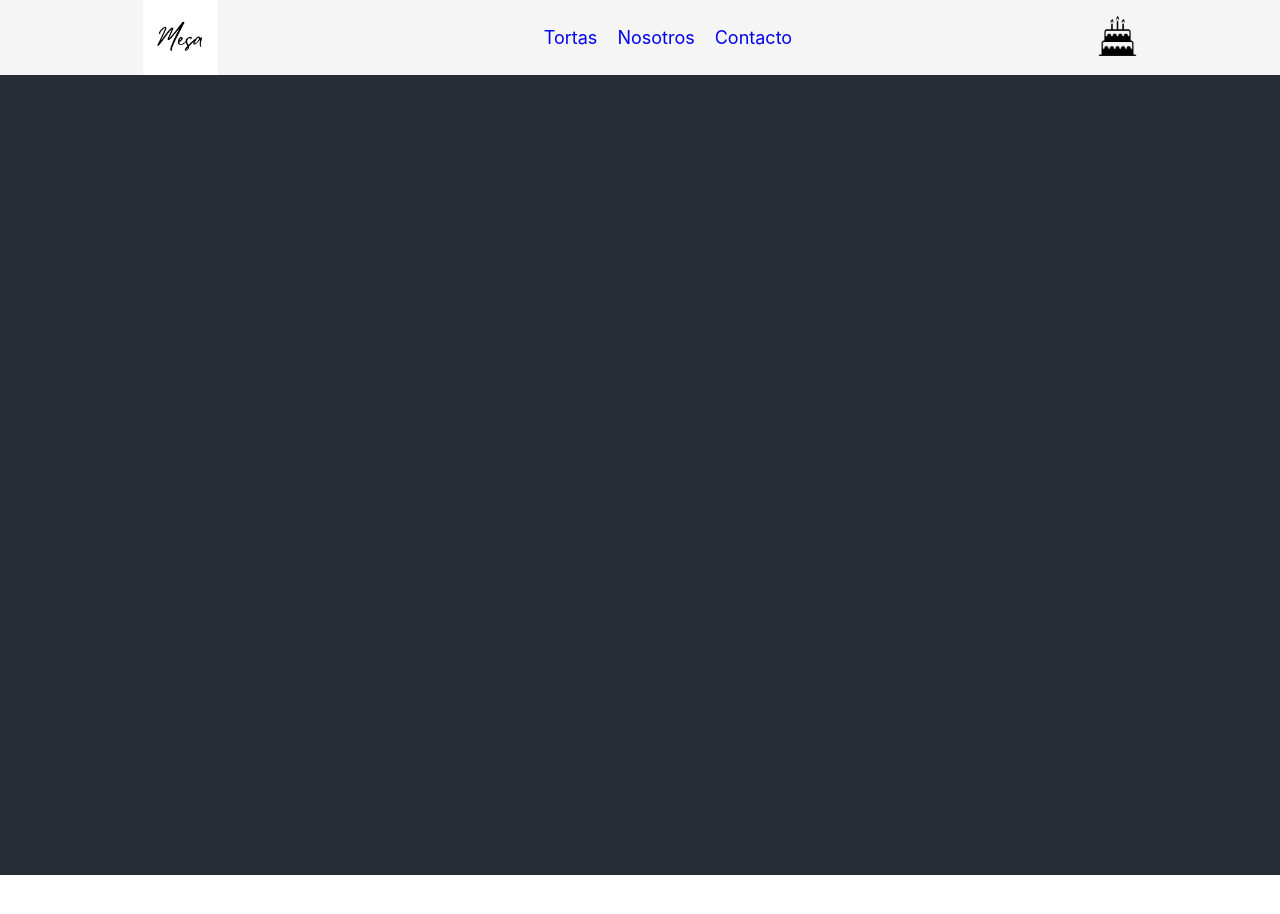
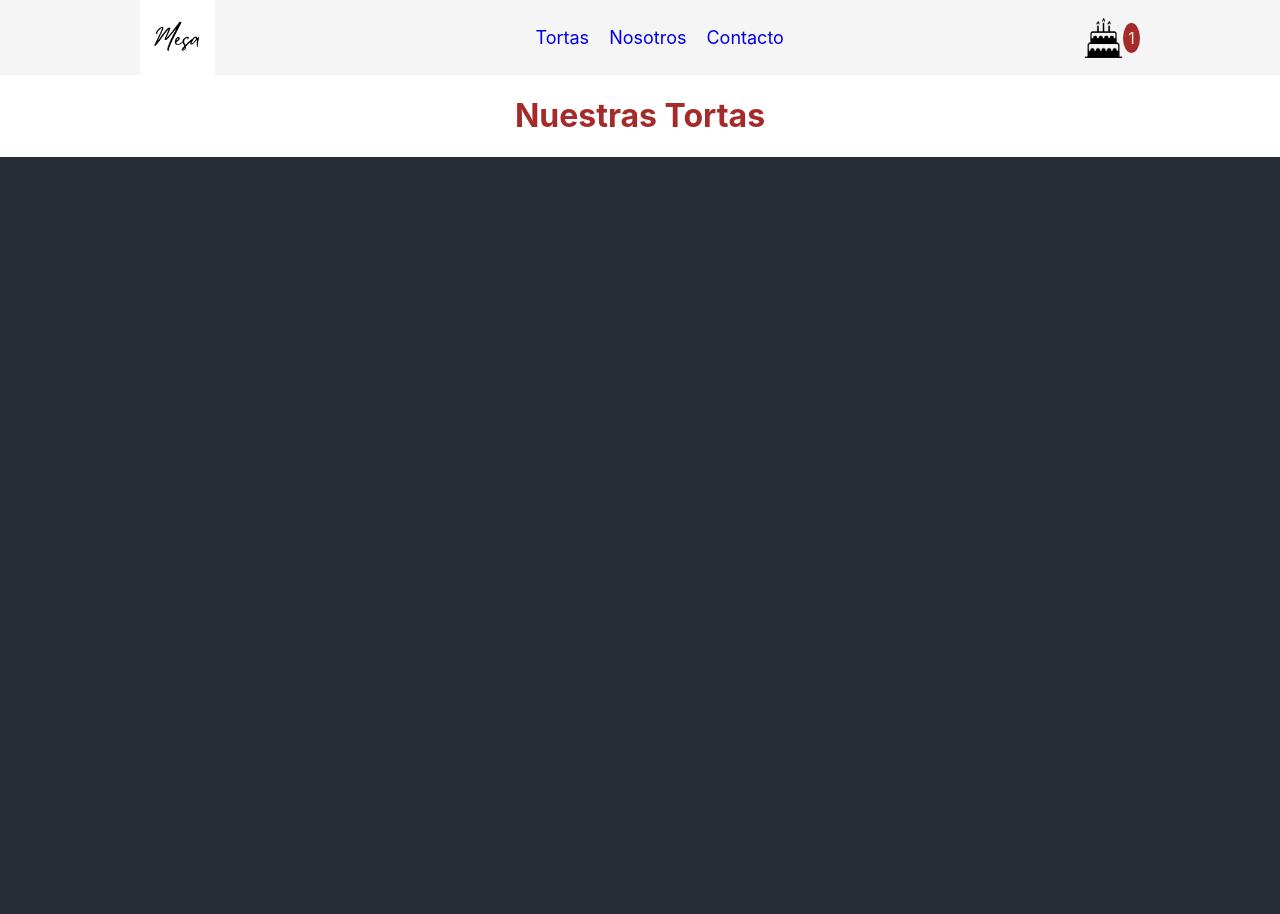
Before and after one commit to mMarante/MesaDulce-App, a React (Create React App) app: page / in a window 1280 px wide. Shown: the top 914 px of the page. Before the commit the page ends 875 px from the top, so only its background shows below. Built offline with nearby package versions, Linux system fonts and the light colour scheme.

Commit message:
Componentes I

```diff
--- a/src/App.js
+++ b/src/App.js
@@ -1,10 +1,12 @@
 import './App.css';
 import NavBar from './components/NavBar/NavBar';
+import ItemListContainer from './components/ListContainer/ItemListContainer';
 
 function App() {
   return (
     <div className="App">
       <NavBar/>
+      <ItemListContainer/>
       <header className="App-header">
       </header>
     </div>
--- /dev/null
+++ b/src/components/ListContainer/ItemListContainer.js
@@ -0,0 +1,9 @@
+const ItemListContainer = (greeting) =>{
+    return(
+        <div className="ItemListContainer">
+            <h1>Nuestras Tortas</h1>
+        </div>
+    )
+}
+
+export default ItemListContainer
--- /dev/null
+++ b/src/components/NavBar/CartWidget.js
@@ -0,0 +1,14 @@
+import cake from '../Assets/Cake.png'
+
+const CartWidget = () => {
+
+    return(
+    <div className="carrito">
+            <img src={cake} alt="carrito"></img>
+            <div className='counter'> 1 </div>
+        </div>
+
+)
+}
+
+export default CartWidget
--- a/src/components/NavBar/NavBar.js
+++ b/src/components/NavBar/NavBar.js
@@ -1,6 +1,6 @@
 import './style.css'
 import logo from '../Assets/Mesa.png'
-import cake from '../Assets/Cake.png'
+import CartWidget from './CartWidget.js'
 
 const NavBar = () => {
     return (
@@ -14,9 +14,9 @@ const NavBar = () => {
                 <li><a href="#">Contacto</a></li>
             </ul>
         </div>
-        <div className="carrito">
-            <img src={cake} alt="carrito"></img>
-        </div>
+
+        <CartWidget/>
+
     </div>)
 }
 
--- a/src/components/NavBar/style.css
+++ b/src/components/NavBar/style.css
@@ -26,4 +26,18 @@
 
 .logo img{ height: 75px;}
 
+.carrito{ display: flex;
+    align-items: center;}
+
+.counter{
+    color: antiquewhite;
+    background-color: brown;
+    padding: 5px;
+    border-radius: 100%;
+}
+
 .carrito img{ height: 40px;}
+
+.ItemListContainer{ display: flex;
+justify-content: center;
+color: brown;}
```
